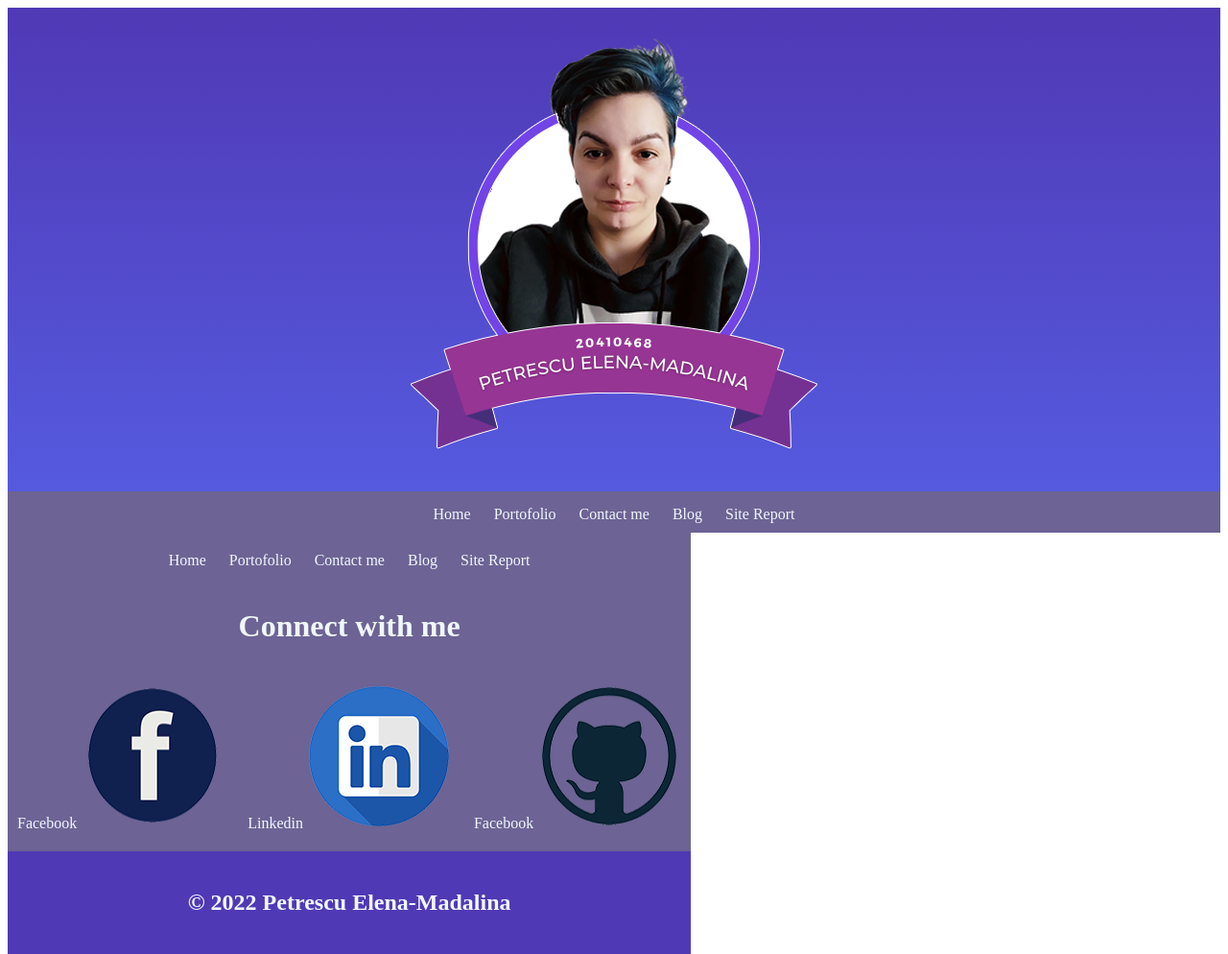
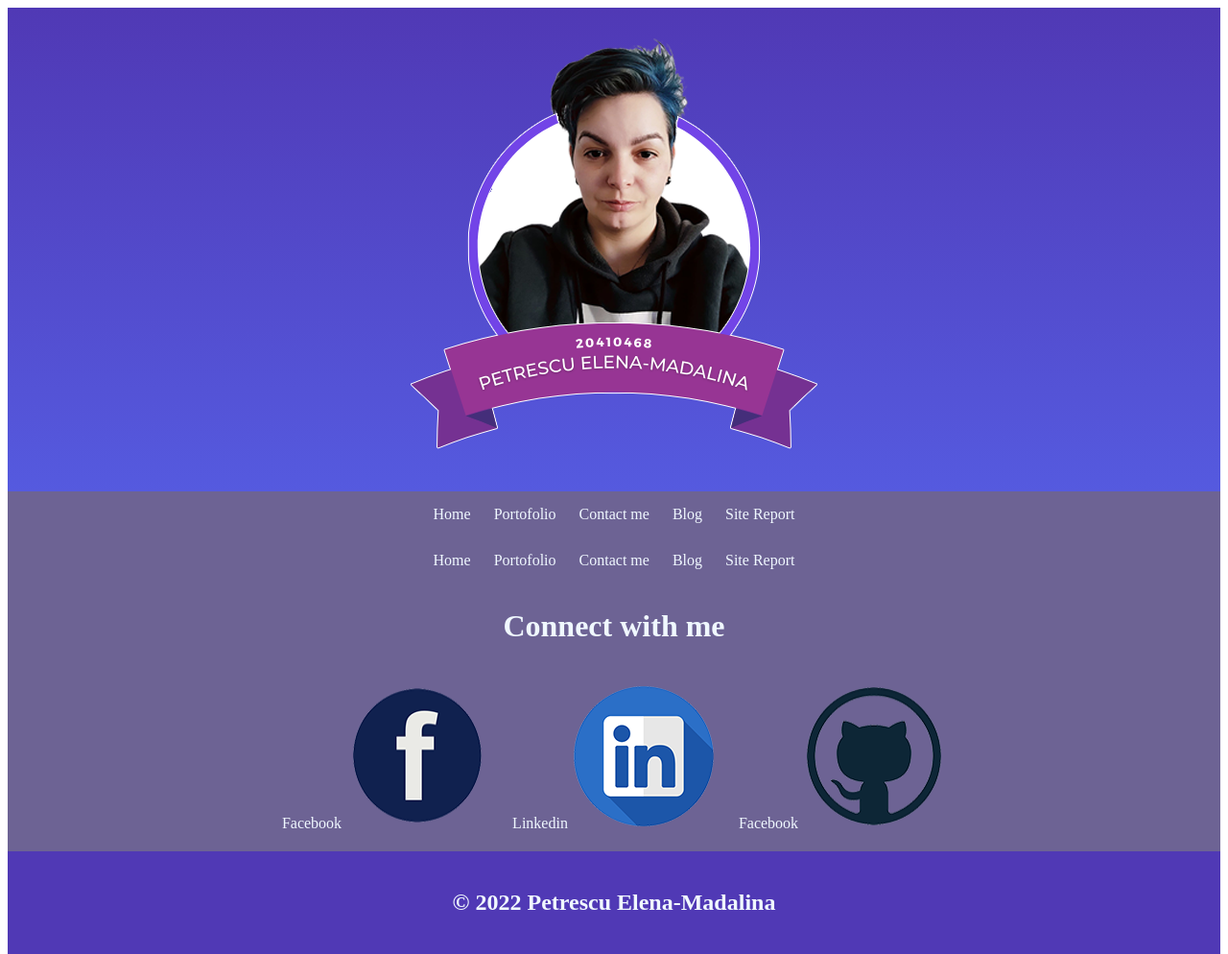
Before and after one commit to ankoluvzu/20410468-Portofolio, a plain HTML site: page index.html in a window 1280 px wide. Shown: the whole page at 96% size. Drawn offline with Linux system fonts and the light colour scheme.

```diff
--- a/index.css
+++ b/index.css
@@ -27,7 +27,7 @@ footer {
     width: auto;
     height: 350px;
     background-color: #6d6394;
-    /* flex:2; */
+    flex:2;
 
 }
 
@@ -50,7 +50,7 @@ h1 {
     text-align: center;
     padding-top: 20px;
     padding-bottom: 20px;
-    justify-content: center;
+
 }
 
 .bottomfooter {
```
